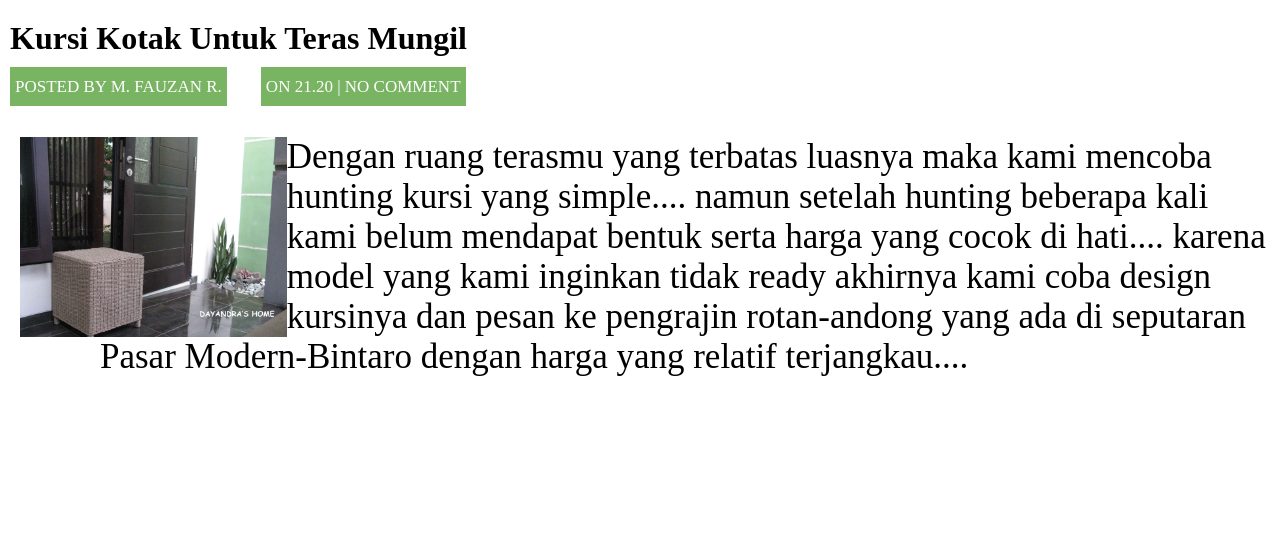
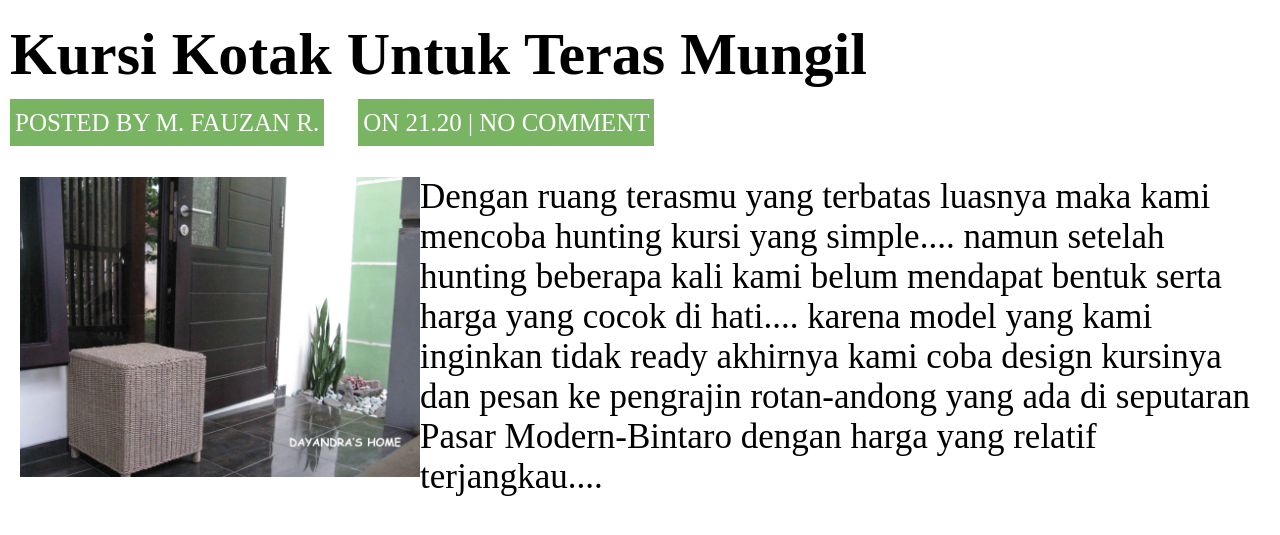
Before and after one commit to LazyJanz/PemrogramanWeb, a PHP site: page /Latihan_CSS5.html in a window 1280 px wide. Shown: the part 140-675 px from the top of the page. Run offline with PHP 8.4, Linux system fonts and the light colour scheme.

Commit message:
Modified Latihan_CSS5.css

```diff
--- a/Latihan_CSS5.css
+++ b/Latihan_CSS5.css
@@ -45,12 +45,13 @@ nav ul li a{
     margin-top:20px;
     margin-left: 10px;
     color: #fff;
-    font-size: 17px;
+    font-size: 25px;
 }
 
 h1{
     margin-top:20px;
     margin-left:10px;
+    font-size: 60px;
 }
 
 .box{
@@ -61,17 +62,13 @@ h1{
     margin-top:40px;
 }
 
-.isi p{
+p {
     align: center;
-    margin-left:100px;
+    font-size: 35px;
 }
 
-.isi img{
+img {
     float:left;
     margin-left:20px;
-    height: 200px;
+    height: 300px;
 }
-
-p {
-    font-size: 35px;
-}
```
